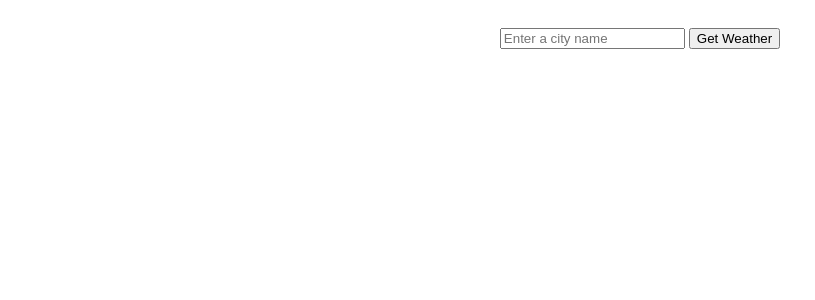
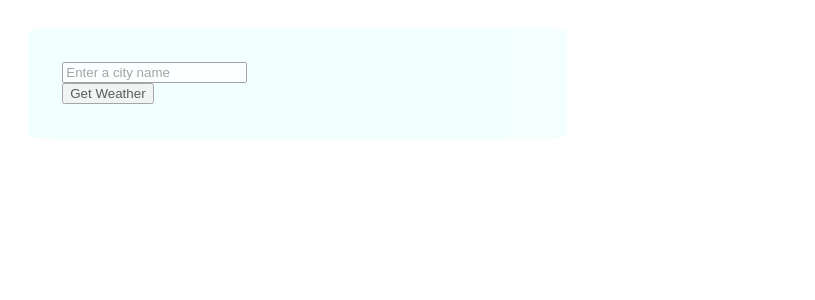
Before and after one commit to Arjun-Rasane/APProject, a Flask app: page / in a window 1280 px wide. Shown: the top 300 px of the page, without its empty margins (0-815 px from the left). Run offline with Flask 3, Linux system fonts and the light colour scheme.

Commit message:
Update index.html

```diff
--- a/AP_Project/templates/index.html
+++ b/AP_Project/templates/index.html
@@ -1,57 +1,80 @@
 <!DOCTYPE html>
 <html>
+
 <head>
     <title>Place Weather</title>
     <style>
         body {
             font-family: hercules, hercules;
             display: grid;
-            gap: 20px;
             padding: 20px;
+            background-image: url({{image_url}});
+            background-size: cover;
+
         }
+
         form {
-            text-align: center;
+            text-align: left;
         }
+
         img {
             max-width: 100%;
             height: auto;
             display: block;
             margin-left: auto;
             margin-right: auto;
+
         }
-        div {
-            float: left;
+
+        div,p {
             display: block;
+            width: auto;
+        }
+        .whitbg{
+            background-color: azure;
+            padding: 2%;
+            width: 40%;
+            opacity: 0.8;
+            border-radius: 4%;
         }
     </style>
 </head>
+
 <body>
+    <div class ="whitbg">
+        <div class ="whitbg">
             <div>
                 <form action="/search" method="post">
                     <input type="text" id="city" placeholder="Enter a city name" name="city" required>
                     <button type="submit">Get Weather</button>
                 </form>
             </div>
+        </div>
 
         {% if city and image_url %}
-    <h2><p style="font-size:30px;font-family:verdana" >{{city}}</p></h2>
+            <div class ="whitbg">
+                <h2>
+                    <p style="font-size:30px;font-family:verdana">{{city}}</p>
+                </h2>
+
                 <div>
-        <div><p style="font-size:30px;font-family:verdana" >{{temp_fer}}° F {{condition}}</p></div>
+                    <p style="font-size:30px;font-family:verdana">{{temp_fer}}° F {{condition}}</p>
                 </div>
                 <div>
-        <div><p style="font-size:20px;font-family:verdana" >Local Time: {{local_time}}</p></div>
+                    <p style="font-size:20px;font-family:verdana">Local Time: {{local_time}}</p>
                 </div>
-    <div>
-        <img src="{{image_url}}" alt="City Image">
             </div>
-
         {% endif %}
 
         {% if err_text %}
         <div>
-        <div><p style="color:red">{{err_text}}</p></div>
+            <div>
+                <p style="color:red">{{err_text}}</p>
+            </div>
+        </div>
     </div>
 
     {% endif %}
 </body>
+
 </html>
```
Lines whose indentation alone changed are shown as unchanged.
